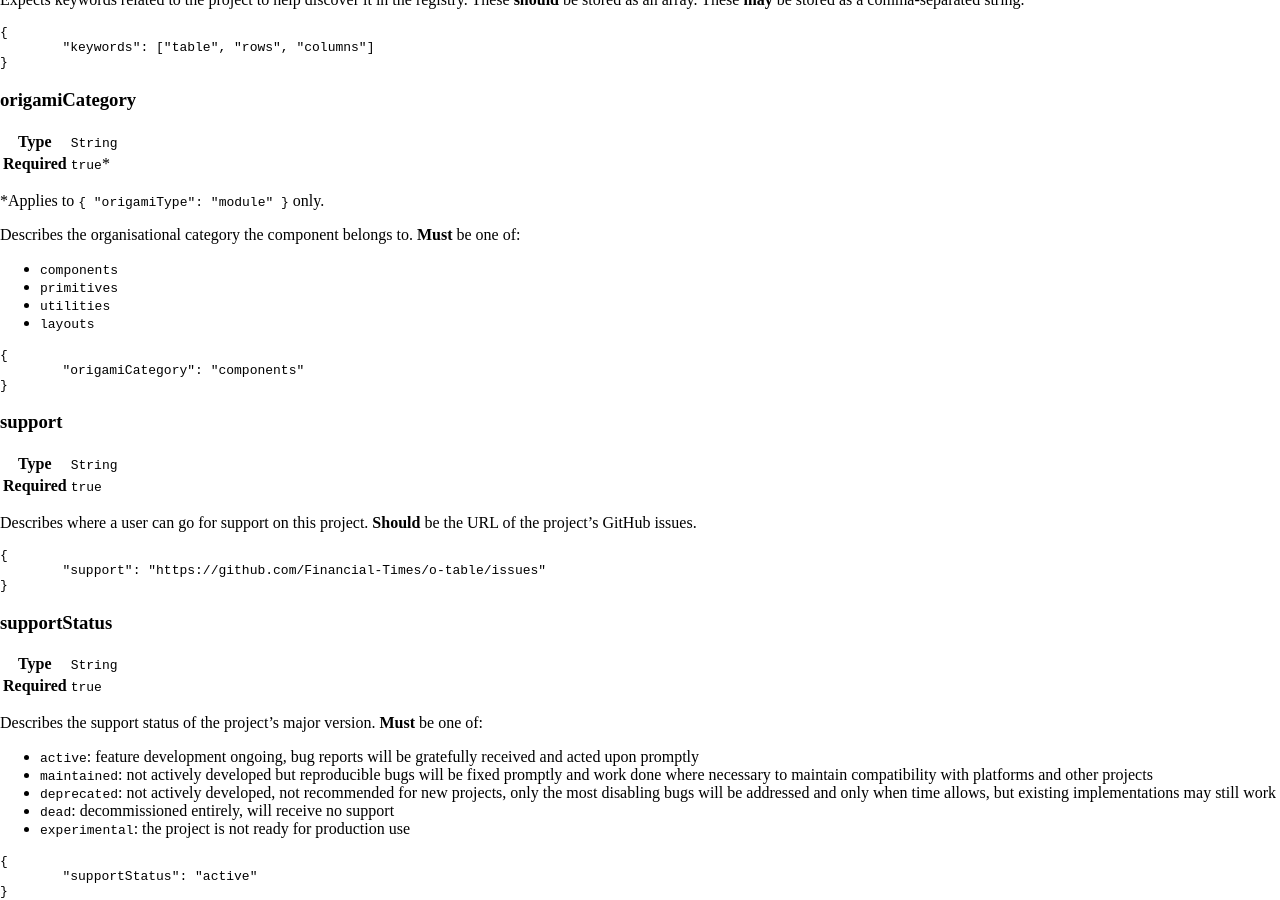
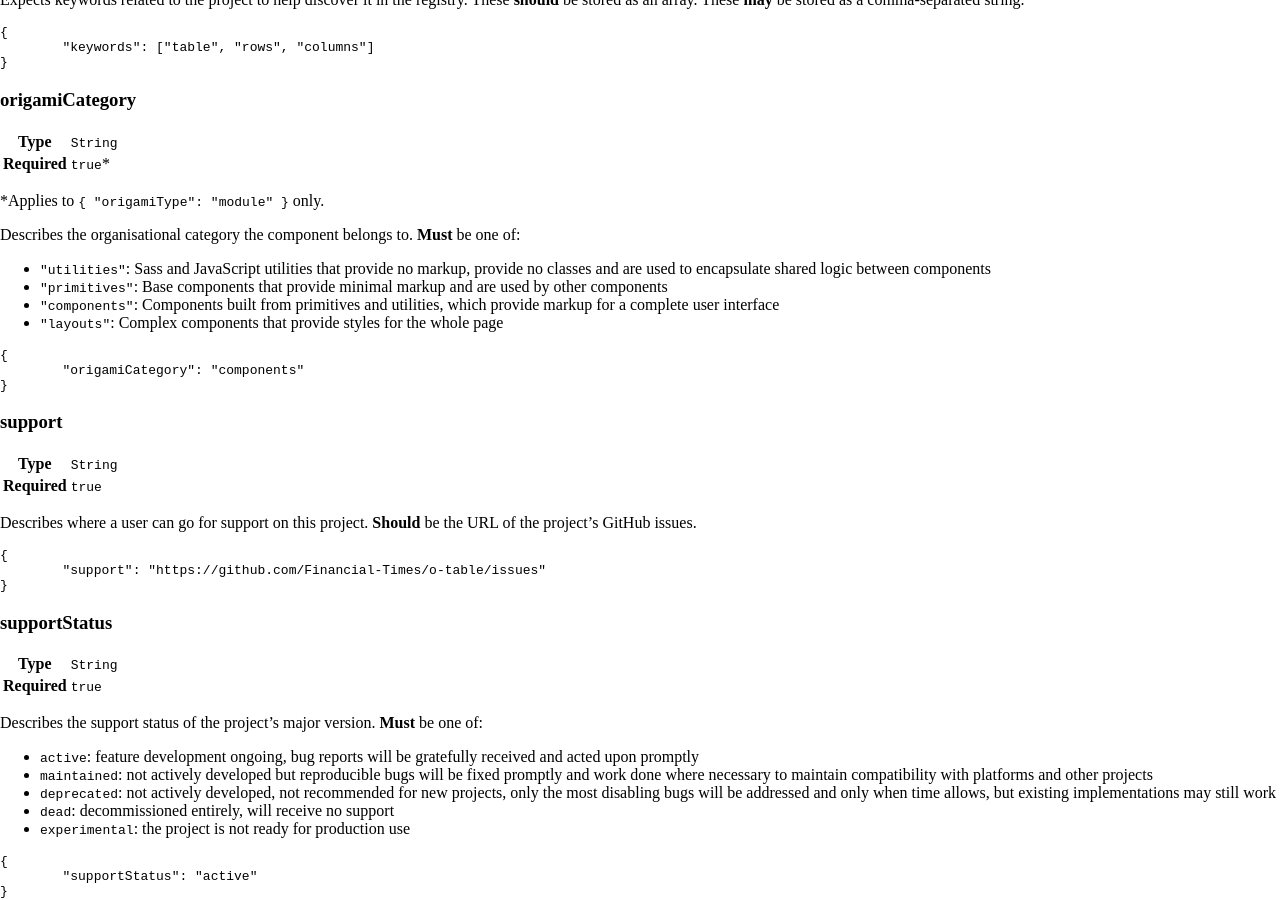
Before and after one commit to Financial-Times/origami-website, a Jekyll site: the page built from _specification-v1/manifest.md, in a window 1280 px wide and 900 px high, scrolled down 1542 px. Built offline with Jekyll 4.4.1, drawn with Linux system fonts in a browser that asks for light colours; a style sheet for code colours, icons or effects is not loaded.

Commit message:
Add descriptions to each origamiCategory
Relates to this work:
https://github.com/Financial-Times/origami-website/issues/180

The next job is to set the correct category in each of those components

```diff
--- a/_specification-v1/manifest.md
+++ b/_specification-v1/manifest.md
@@ -139,10 +139,10 @@ Expects keywords related to the project to help discover it in the registry. The
 *Applies to `{ "origamiType": "module" }` only.
 
 Describes the organisational category the component belongs to. **Must** be one of:
-- `components`
-- `primitives`
-- `utilities`
-- `layouts`
+- `"utilities"`: Sass and JavaScript utilities that provide no markup, provide no classes and are used to encapsulate shared logic between components
+- `"primitives"`: Base components that provide minimal markup and are used by other components
+- `"components"`: Components built from primitives and utilities, which provide markup for a complete user interface
+- `"layouts"`: Complex components that provide styles for the whole page
 
 <pre><code class="o-syntax-highlight--json">{
 	"origamiCategory": "components"
```
